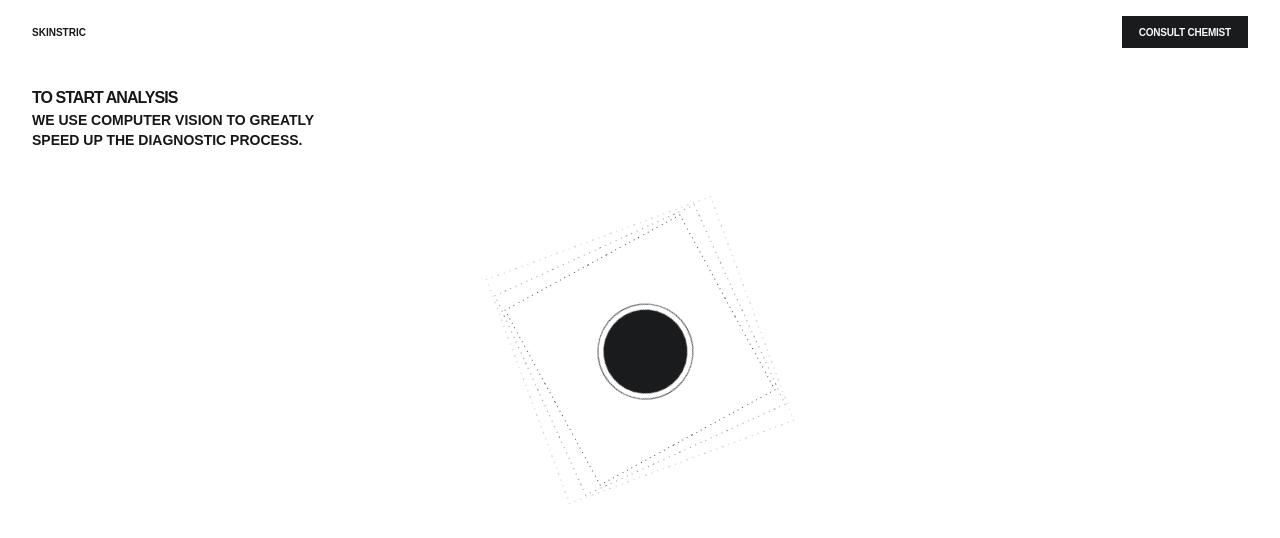
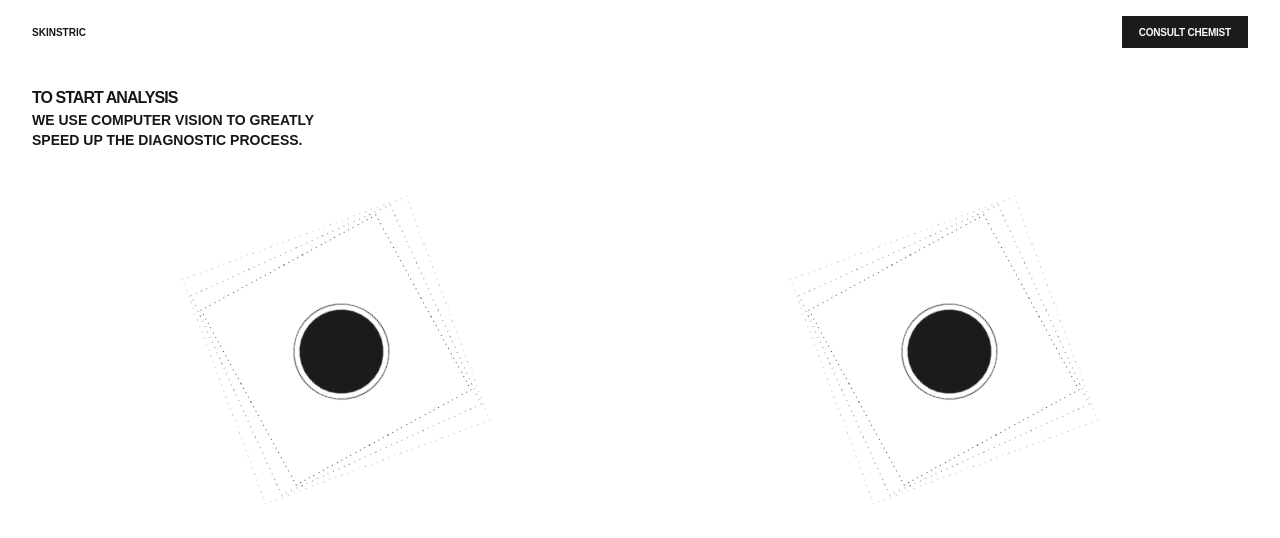
Before and after one commit to victor-alvescv/test-skinstric, a Next.js app: page /testing in a window 1280 px wide. Shown: the top 538 px of the page. Built offline with nearby package versions, Linux system fonts and the light colour scheme.

Commit message:
Secodn analysis button - initialization

```diff
--- a/app/(pages)/testing/page.js
+++ b/app/(pages)/testing/page.js
@@ -63,6 +63,30 @@ function Testing() {
                   </span>
               </button>
 
+              <button className="access__button ">
+                  <span className="dotted-square is-expanded is-animated">
+                      <span className="absolute left-1/2 top-1/2 transform -translate-x-1/2 -translate-y-1/2 w-[112px]">
+                          <svg
+                              className="w-[136px] h-[136px] relative -top-1 left-1 transform rotate-90"
+                              viewBox="0 0 136 136"
+                              fill="none"
+                              xmlns="http://www.w3.org/2000/svg"
+                              role="img"
+                          >
+                              <circle cx="68.001" cy="68" r="57.786" stroke="#1A1B1C"></circle>
+                              <circle cx="68" cy="68" r="51" fill="#1A1B1C"></circle>
+                              <path
+                               d="M100.668 35.412C92.315 27.038 80.763 21.857 68 21.857a46.39 46.39 0 0 0-8.64.808c4.774 7.898 22.22 35.59 25.58 40.515.653.957 1.813-.944 8.838-14.487l6.89-13.281ZM25.088 51.004c5.493-13.858 17.506-24.422 32.253-27.91 1.746 2.619 5.081 7.793 8.726 13.555l9.26 14.642H48.886c-12.76 0-20.217-.083-23.798-.287ZM31.87 96.703A45.947 45.947 0 0 1 21.856 68c0-5.199.86-10.197 2.445-14.86h14.865c17.385 0 17.78.027 17.16 1.19-1.232 2.304-19.503 33.932-24.458 42.373ZM76.964 113.273c-2.9.57-5.897.87-8.964.87-13.808 0-26.2-6.066-34.656-15.678 1.827-4.06 6.585-12.533 14.828-26.454.775-1.31 1.56-2.23 1.745-2.045.185.184 6.687 10.554 14.45 23.042l12.597 20.265ZM111.529 83.348c-5.157 14.625-17.476 25.872-32.745 29.528-4.206-6.487-18.172-28.92-18.172-29.267 0-.143 12.07-.261 26.82-.261h24.097ZM101.902 36.697C109.5 44.922 114.143 55.919 114.143 68a46.11 46.11 0 0 1-2.199 14.115H96.597c-9.973 0-18.132-.15-18.132-.335 0-.38 19.972-38.764 23.437-45.083Z"
+                              fill="current"
+                              ></path>
+                          </svg>
+
+                      </span>
+                  </span>
+              </button>
+
+
+
 
 
           </div>
```
